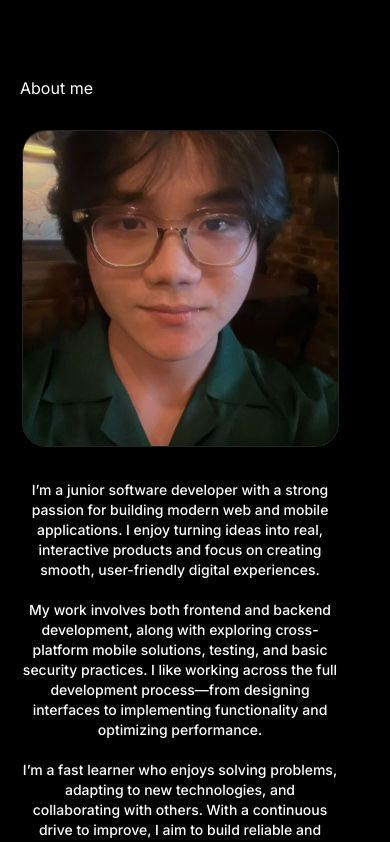
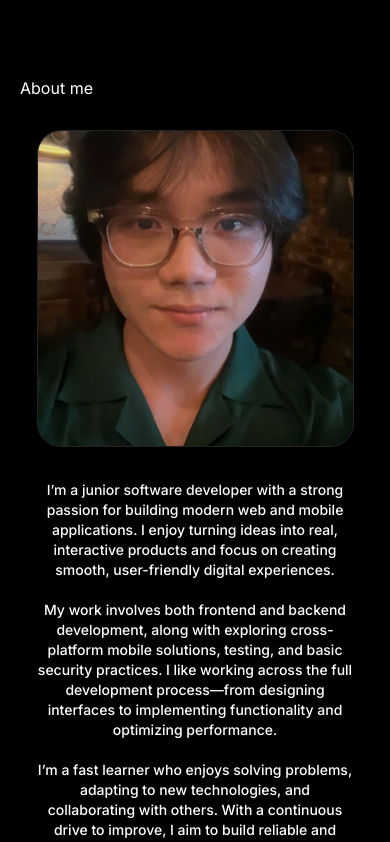
Before and after one commit to HenryPhan05/portfolio, a Next.js app: page / in a window 390 px wide. Shown: the part 780-1622 px from the top of the page. Built offline with nearby package versions, Linux system fonts and the light colour scheme.

Commit message:
fix UI for mobile screen in About section

```diff
--- a/app/pages/About.tsx
+++ b/app/pages/About.tsx
@@ -1,13 +1,13 @@
 import ProfileCard from "@/components/ProfileCard";
 import ProfessionalCard from "@/components/ProfessionalCard";
 import { ProfessionalCardLinks } from "../constants";
-import { ProfessionalCardProps } from "../constants/type";
+
 const About =() =>{
   return(
     <>
      <div
-      className="min-h-screen flex flex-col gap-7
-     px-2 py-3
+      className="min-h-screen flex flex-col  gap-7
+      px-2 py-3
       xl:px-30 xl:py-10
       lg:px-24 lg:py-8
       md:px-12 md:py-6
@@ -18,7 +18,8 @@ const About =() =>{
     </h1>
 
      <div
-     className="flex flex-col lg:grid lg:grid-cols-3 gap-8 lg:gap-3 lg:justify-around">
+     className="flex flex-col gap-8 items-center
+     lg:grid lg:grid-cols-3 lg:gap-3 ">
       <div>
       <ProfileCard/>
       </div>
```
